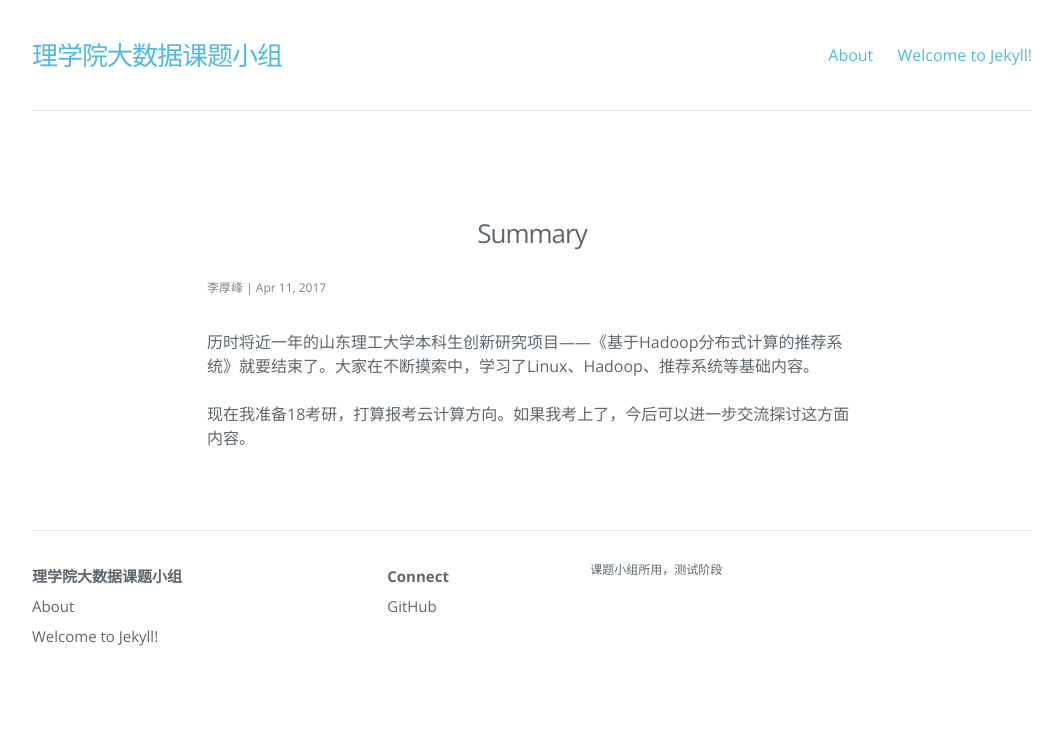
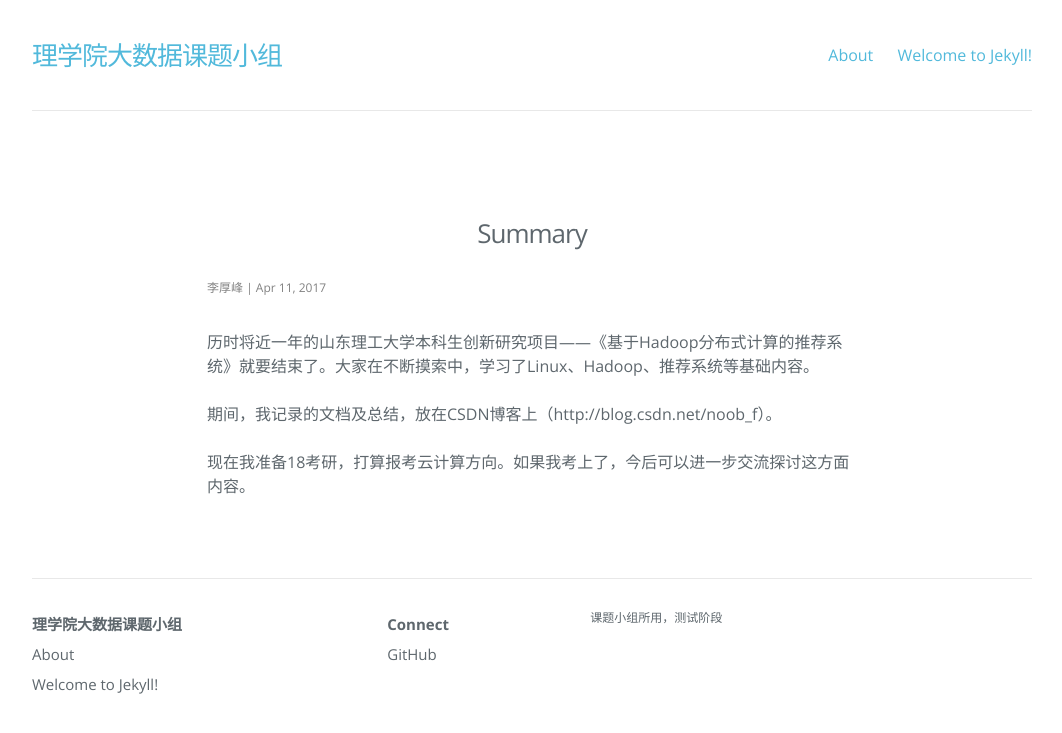
Before and after one commit to Genesis2011/Learn-BigData, a Jekyll site: the page built from _posts/2017-04-11-Summary.md, in a window 1280 px wide. Shown: the top 733 px of the page, without its empty margins (108-1170 px from the left). Built offline with Jekyll 4.4.1, drawn with Linux system fonts in a browser that asks for light colours; nearby versions of some CDN libraries.

Commit message:
Update Summary

```diff
--- a/_posts/2017-04-11-Summary.md
+++ b/_posts/2017-04-11-Summary.md
@@ -6,4 +6,6 @@ tags: Summary
 ---
 历时将近一年的山东理工大学本科生创新研究项目——《基于Hadoop分布式计算的推荐系统》就要结束了。大家在不断摸索中，学习了Linux、Hadoop、推荐系统等基础内容。
 
+期间，我记录的文档及总结，放在CSDN博客上（http://blog.csdn.net/noob_f）。
+
 现在我准备18考研，打算报考云计算方向。如果我考上了，今后可以进一步交流探讨这方面内容。
```
